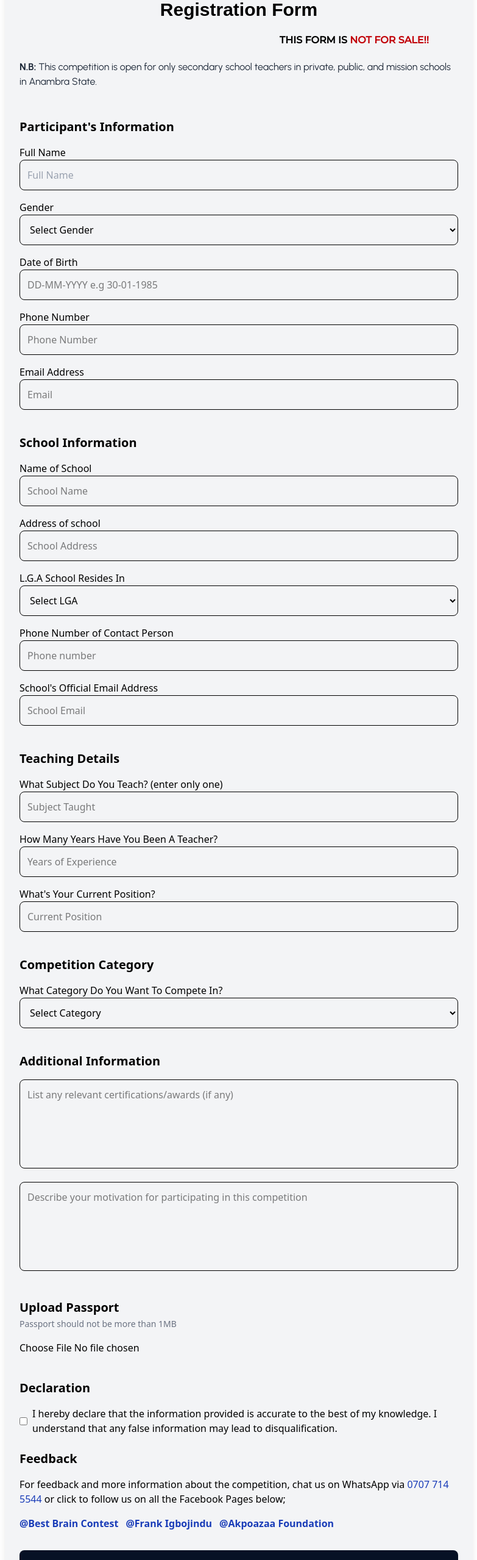
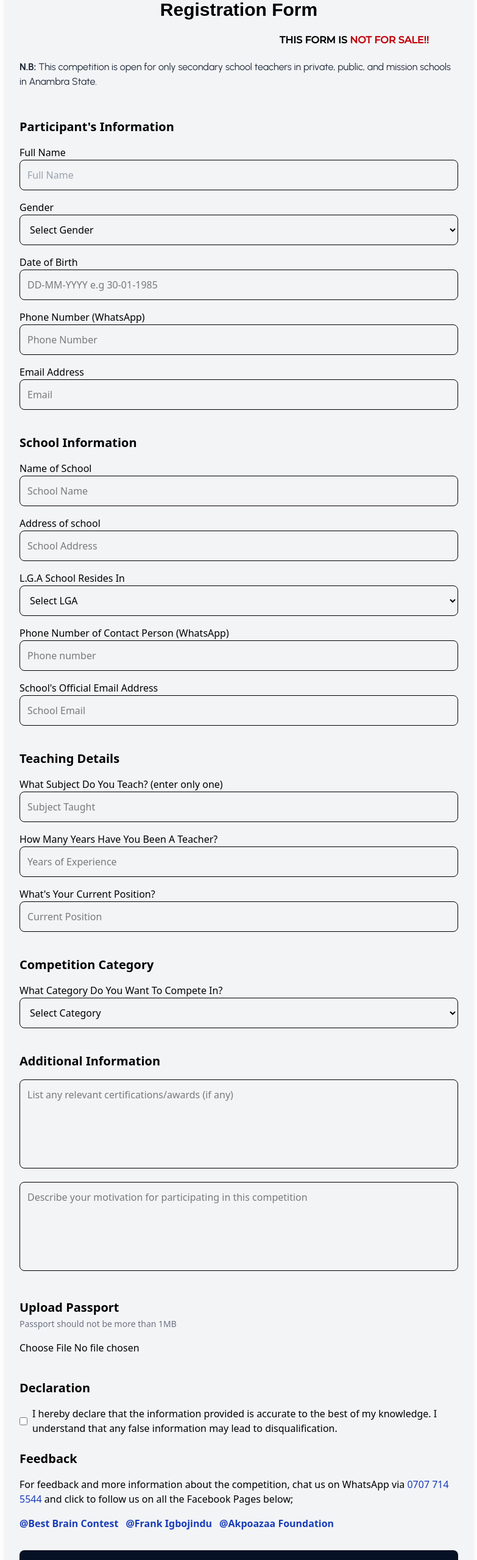
Before and after one commit to Moscolape/best-brain-contest-frontend, a React (Vite) app: page /programs/2025-anambra-state-teachers-competition-registration-form in a window 1280 px wide. Shown: the part 234-2792 px from the top of the page at 61% size, without its empty margins (248-1031 px from the left). Built offline with nearby package versions, Linux system fonts and the light colour scheme; a web font is replaced by a local one.

Commit message:
chore: edit form field

```diff
--- a/src/components/teachers-registration-form.tsx
+++ b/src/components/teachers-registration-form.tsx
@@ -154,7 +154,7 @@ const TeachersRegistrationForm: React.FC = () => {
           />
           {errors.dob && <p className="text-red-500">{errors.dob.message}</p>}
 
-          <label htmlFor="">Phone Number</label>
+          <label htmlFor="">Phone Number (WhatsApp)</label>
           <input
             {...register("phoneNumber", {
               required: "Phone number is required",
@@ -239,7 +239,7 @@ const TeachersRegistrationForm: React.FC = () => {
           </select>
           {errors.lga && <p className="text-red-500">{errors.lga.message}</p>}
 
-          <label htmlFor="">Phone Number of Contact Person</label>
+          <label htmlFor="">Phone Number of Contact Person (WhatsApp)</label>
           <input
             {...register("contactPhone", {
               required: "Phone number is required",
@@ -404,7 +404,7 @@ const TeachersRegistrationForm: React.FC = () => {
             <Link to={"https://wa.me/+2347077145544"} target="_blank" className="text-blue-800 font-medium">
               0707 714 5544
             </Link>{" "}
-            or click to follow us on all the Facebook Pages below;
+            and click to follow us on all the Facebook Pages below;
           </p>
           <div>
             <a
```
